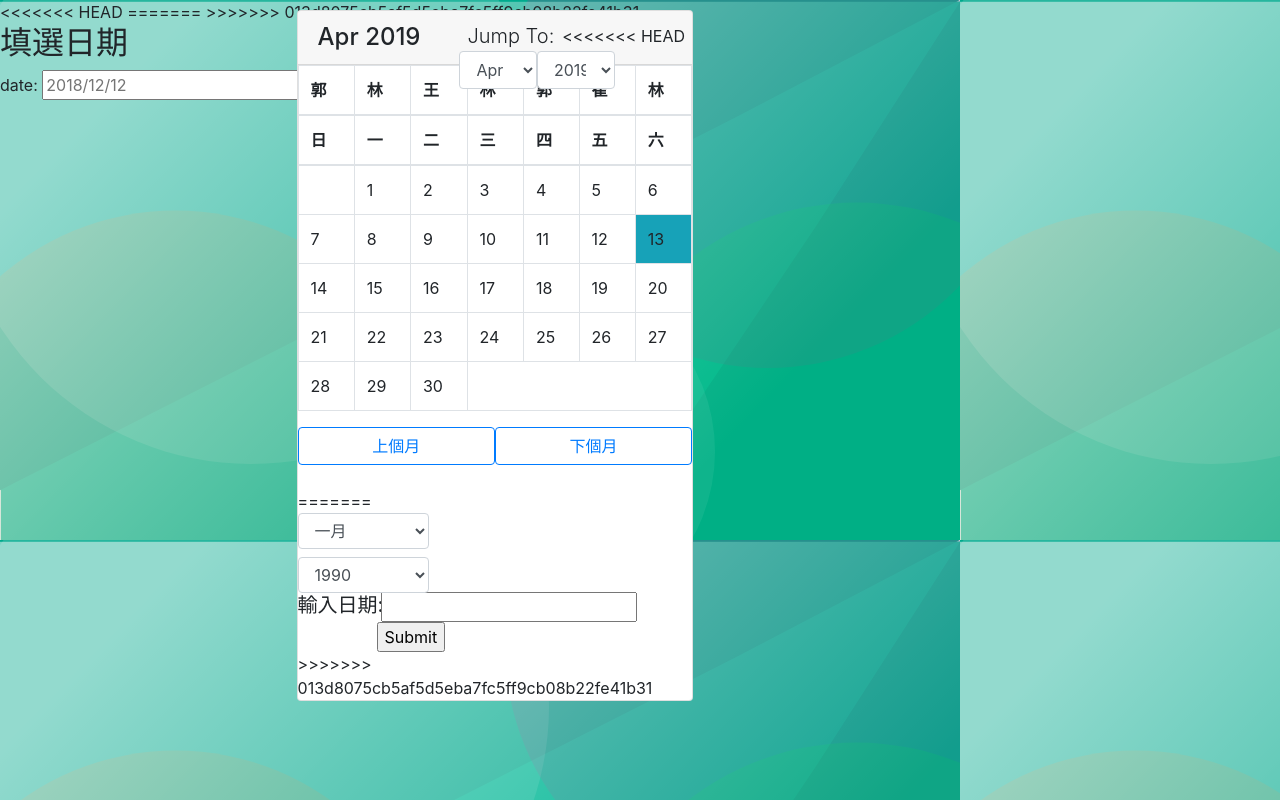
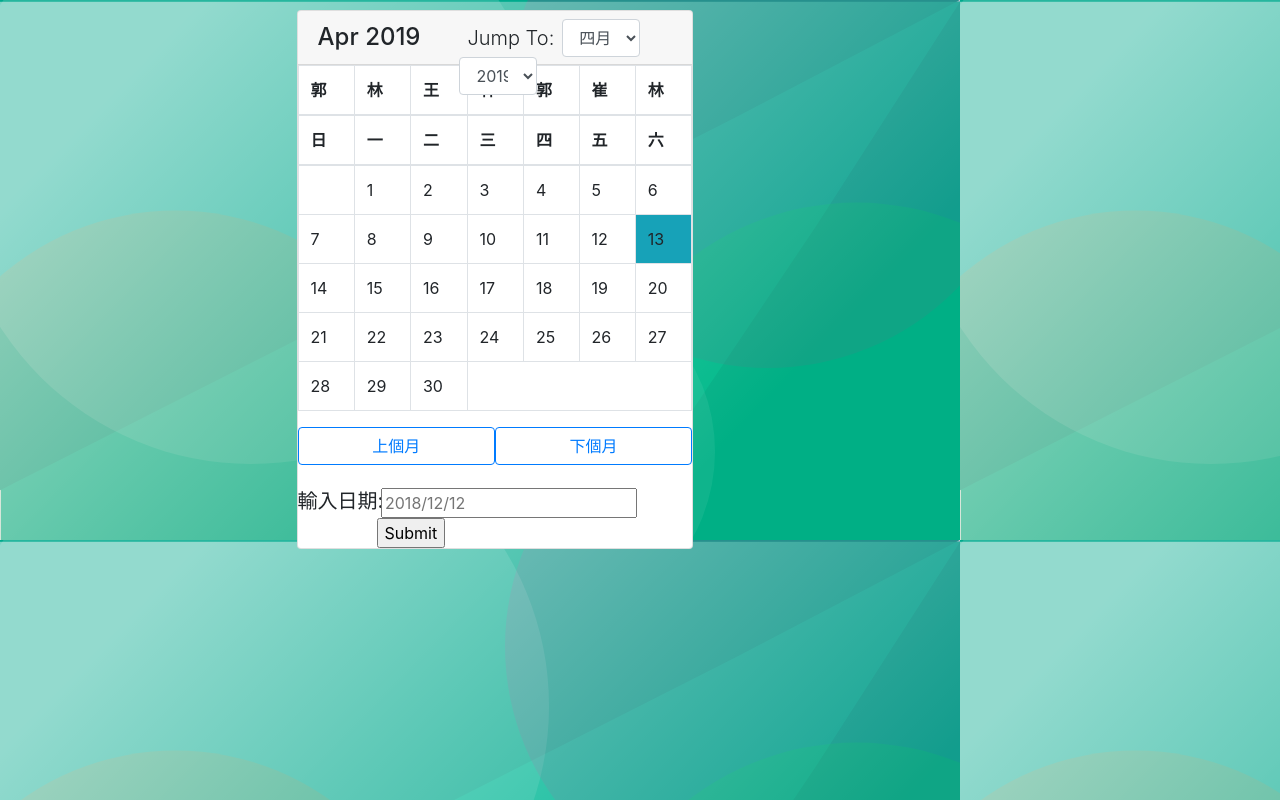
Before and after one commit to chuuuan/hand, a website: page calendar.html in a window 1280 px wide. Drawn offline with nearby package versions, Linux system fonts and the light colour scheme.

Commit message:
更新日期

```diff
--- a/calendar.html
+++ b/calendar.html
@@ -7,25 +7,20 @@
     <!-- Bootstrap CSS -->
     <link rel="stylesheet" href="https://stackpath.bootstrapcdn.com/bootstrap/4.1.0/css/bootstrap.min.css"
           integrity="sha384-9gVQ4dYFwwWSjIDZnLEWnxCjeSWFphJiwGPXr1jddIhOegiu1FwO5qRGvFXOdJZ4" crossorigin="anonymous">
-<<<<<<< HEAD
-=======
-
     <style>
       .p{
         position: absolute;
         top:10px;
         left:22%;
       }
+
       .j{
         position: absolute;
-        top: 1.5%;
-        left: 41%;
+        top:1.5%;
+        left:41%
       }
 
-
     </style>
-
->>>>>>> 013d8075cb5af5d5eba7fc5ff9cb08b22fe41b31
 </head>
 <body background="images/bkg_test.png">
 <div class="container col-sm-4 col-md-7 col-lg-4 p">
@@ -69,67 +64,6 @@
         <br/>
         <form class="j form-inline">
             <label class="lead mr-2 ml-2" for="month">Jump To: </label>
-<<<<<<< HEAD
-            <select class="form-control col-sm-4" name="month" id="month" onchange="jump()">
-                <option value=0>Jan</option>
-                <option value=1>Feb</option>
-                <option value=2>Mar</option>
-                <option value=3>Apr</option>
-                <option value=4>May</option>
-                <option value=5>Jun</option>
-                <option value=6>Jul</option>
-                <option value=7>Aug</option
-                <option value=8>Sep</option>
-                <option value=9>Oct</option>
-                <option value=10>Nov</option>
-                <option value=11>Dec</option>
-            </select>
-
-
-            <label for="year"></label><select class="form-control col-sm-4" name="year" id="year" onchange="jump()">
-            <option value=1990>1990</option>
-            <option value=1991>1991</option>
-            <option value=1992>1992</option>
-            <option value=1993>1993</option>
-            <option value=1994>1994</option>
-            <option value=1995>1995</option>
-            <option value=1996>1996</option>
-            <option value=1997>1997</option>
-            <option value=1998>1998</option>
-            <option value=1999>1999</option>
-            <option value=2000>2000</option>
-            <option value=2001>2001</option>
-            <option value=2002>2002</option>
-            <option value=2003>2003</option>
-            <option value=2004>2004</option>
-            <option value=2005>2005</option>
-            <option value=2006>2006</option>
-            <option value=2007>2007</option>
-            <option value=2008>2008</option>
-            <option value=2009>2009</option>
-            <option value=2010>2010</option>
-            <option value=2011>2011</option>
-            <option value=2012>2012</option>
-            <option value=2013>2013</option>
-            <option value=2014>2014</option>
-            <option value=2015>2015</option>
-            <option value=2016>2016</option>
-            <option value=2017>2017</option>
-            <option value=2018>2018</option>
-            <option value=2019>2019</option>
-            <option value=2020>2020</option>
-            <option value=2021>2021</option>
-            <option value=2022>2022</option>
-            <option value=2023>2023</option>
-            <option value=2024>2024</option>
-            <option value=2025>2025</option>
-            <option value=2026>2026</option>
-            <option value=2027>2027</option>
-            <option value=2028>2028</option>
-            <option value=2029>2029</option>
-            <option value=2030>2030</option>
-        </select></form>
-=======
               <select class="form-control col-sm-4" name="month" id="month" onchange="jump()">
                   <option value=0>一月</option>
                   <option value=1>二月</option>
@@ -188,22 +122,16 @@
               <option value=2030>2030</option>
           </select></form>
         <h5>輸入日期:</h5>
-        <form action="medicalrecord.htm" method="post" id="theForm" onSubmit="return validateTextbox()" style="margin-left:20% ;margin-top:-33px">
+        <form action="medicalrecord.html" method="post" id="theForm" onSubmit="return validateTextbox()" style="margin-left:20% ;margin-top:-33px">
           <label for="date"></label>
-          <input type="text" id="date" name="" value="">
+          <input type="text" id="date" name="" value="" onclick=this.value placeholder="2018/12/12">
           <input type="submit" value="Submit">
         </form>
 
->>>>>>> 013d8075cb5af5d5eba7fc5ff9cb08b22fe41b31
     </div>
 </div>
 
-       <h2>填選日期</h2>
-       <form  action="medicalrecord.html" method="post" id="theForm" onSubmit='' >
-         <label for="date">date:</label>
-         <input type="text" id="date" onclick="this.value=''" name="" value="" placeholder="2018/12/12">
-         <input type="submit" value="Submit" >
-       </form>
+
 <!--<button name="jump" onclick="jump()">Go</button>-->
 <script src="calendar.js"></script>
 
--- a/calendar.js
+++ b/calendar.js
@@ -82,8 +82,8 @@ function showCalendar(month, year) {
 
 function validateTextbox(){
 var box=document.getElementById("date");
-var box1=document.getElementById("date").value;
-console.log(box1)
+
+
 if(box.value.length<5){
 
 alert("請填寫 年/月/日");
@@ -91,7 +91,7 @@ box.focus();
 box.style.border="solid 3px red"
 return false
 }
-document.getElementById("date2").value=box1;
+
 }
 
 
```
